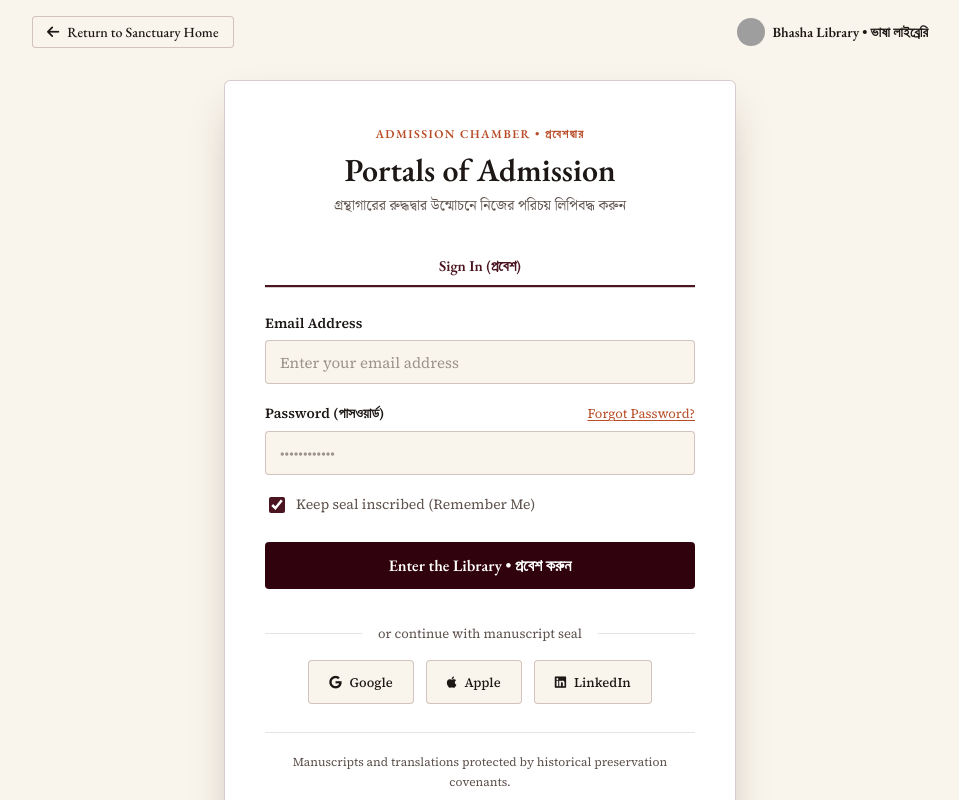
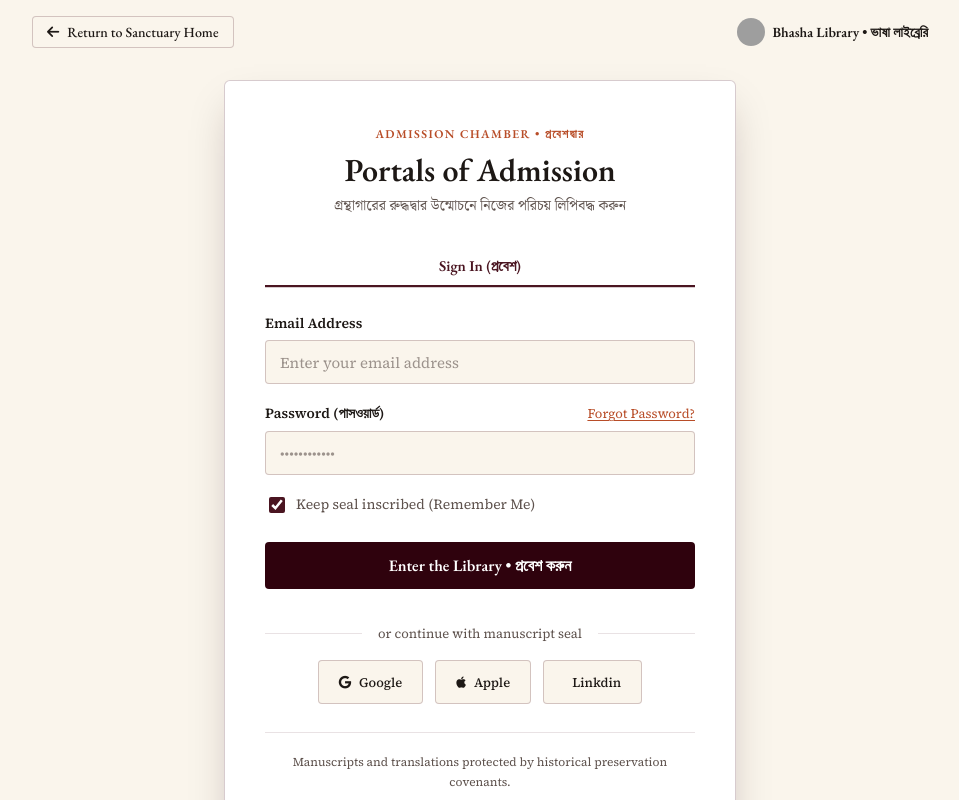
Before and after one commit to NiladritaGhosh01/Bhasha-Library, a React (Vite) app: page / in a window 1280 px wide. Both pictures are taken after a click on the button "Portal Login". Shown: the top 800 px of the page, without its empty margins (160-1119 px from the left). Built offline with nearby package versions, Linux system fonts and the light colour scheme; no server answers; grey boxes are pictures that could not be loaded; a web font is replaced by a local one.

Commit message:
Fix LinkedIn spelling across project

```diff
--- a/src/pages/LoginPage.jsx
+++ b/src/pages/LoginPage.jsx
@@ -72,7 +72,7 @@ const handleFederatedSeal = async (provider) => {
     if (key === 'apple') {
       setStatusMessage({
         type: 'error',
-        text: 'Apple login requires a developer account. Please use Google or LinkedIn.'
+        text: 'Apple login requires a developer account. Please use Google or Linkdin.'
       });
       return;
     }
@@ -82,7 +82,7 @@ const handleFederatedSeal = async (provider) => {
       text: `Redirecting to ${provider}...`
     });
 
-    const oauthProvider = key === 'linkedin' ? 'linkedin_oidc' : key;
+    const oauthProvider = key === 'linkdin' ? 'linkdin_oidc' : key;
     const { error } = await supabase.auth.signInWithOAuth({
       provider: oauthProvider,
       options: {
@@ -359,12 +359,12 @@ const handleFederatedSeal = async (provider) => {
                 </button>
               <button
           type="button"
-          title="Inscribe with LinkedIn"
+          title="Inscribe with Linkdin"
           className="btn-spring wax-seal-btn"
-          onClick={() => handleFederatedSeal('LinkedIn')}
+          onClick={() => handleFederatedSeal('Linkdin')}
         >
-          <i className="fa-brands fa-linkedin" aria-hidden="true"></i>
-          <span>LinkedIn</span>
+          <i className="fa-brands fa-linkdin" aria-hidden="true"></i>
+          <span>Linkdin</span>
         </button>
         </div>
             </div>
```
